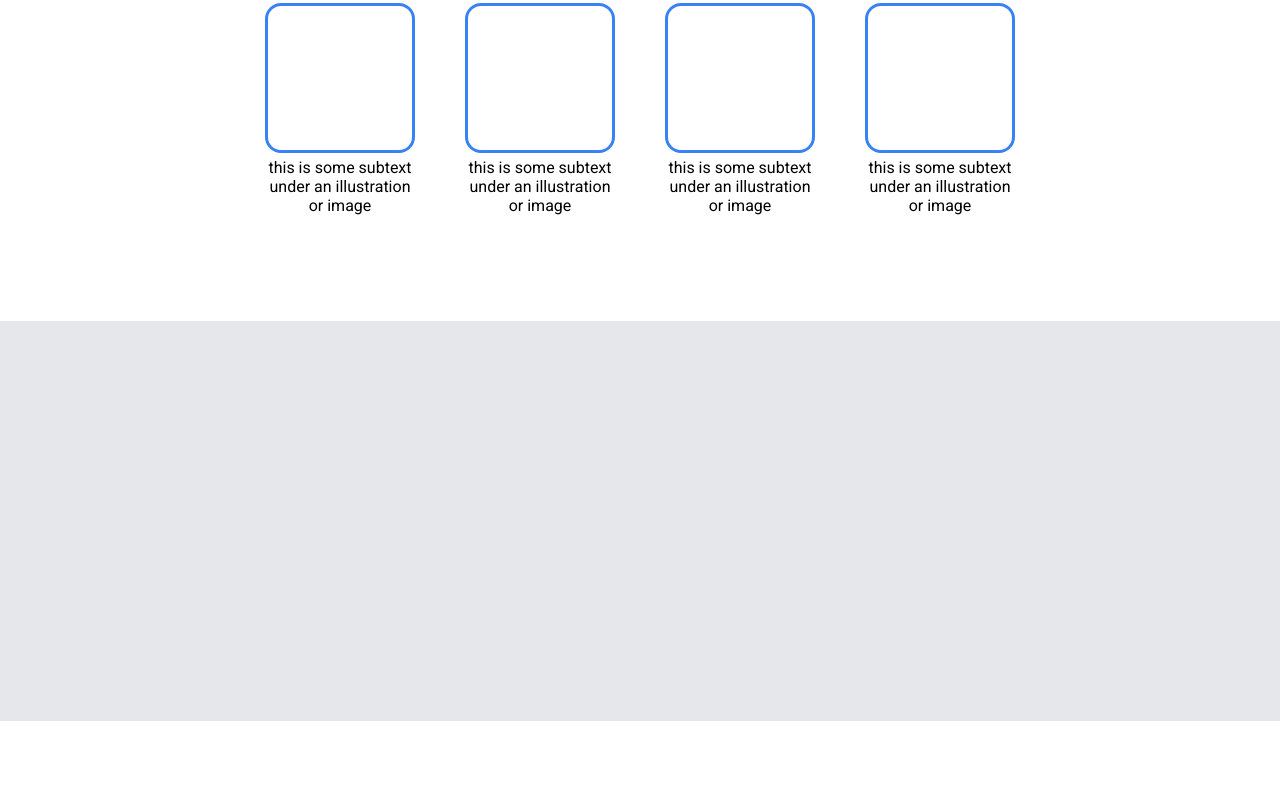
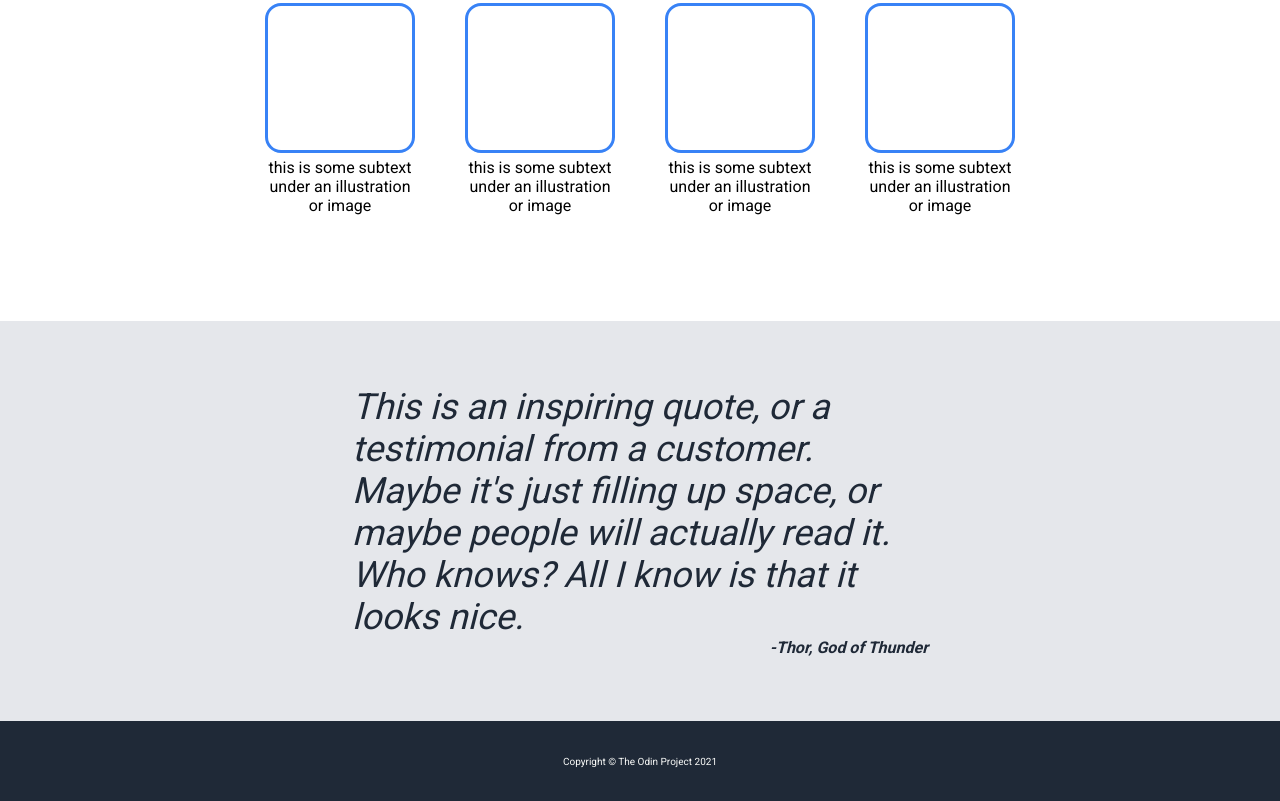
Before and after one commit to DiegoPisa03/odin-landing-page, a plain HTML site: page index.html in a window 1280 px wide. Shown: the part 529-1330 px from the top of the page. Before the commit the page ends 1250 px from the top, so only its background shows below. Drawn offline with Linux system fonts and the light colour scheme.

Commit message:
PAGE ENDED

```diff
--- a/index.html
+++ b/index.html
@@ -52,7 +52,17 @@
         </div>
 
         <div class="quote">
+            <div class="quote-container">
+                <p>
+                    <em>This is an inspiring quote, or a testimonial from a customer. Maybe it's just filling up space, or maybe people will actually read it. Who knows? All I know is that it looks nice.</em>
+                </p>
+                <p class="autor-quote"> -Thor, God of Thunder</p>
+            </div>
+        </div>
 
-        </div>
+
+        <footer>
+            Copyright © The Odin Project 2021
+        </footer>
     </body>
 </html>
--- a/styles.css
+++ b/styles.css
@@ -8,6 +8,8 @@
 
 body {
     font-family: Roboto, sans-serif;
+    display: flex;
+    flex-direction: column;
 }
 
 /* HEADER */
@@ -153,4 +155,42 @@ a {
 .quote {
     background-color: #E5E7EB;
     height: 400px;
+    display: flex;
+    align-items: center;
+    justify-content: center;
 }
+
+.quote-container {
+    display: flex;
+    width: 45%;
+    max-width: 50%;
+    align-items: center;
+    flex-direction: column;
+    justify-content: space-between;
+}
+
+.quote-container p  {
+    font-size: 36px;
+    color: #1F2937;
+    font-weight: 0;
+    font-style: italic;
+}
+
+
+.quote-container .autor-quote {
+    align-self: flex-end;
+    font-weight: 700;
+    font-size: medium;
+}
+
+/* FOOTER */
+
+footer {
+    height: 80px;
+    background-color: #1F2937;
+    display: flex;
+    align-items: center;
+    justify-content: center;
+    color: #F9FAF8;
+    font-size: 10px;
+}
```
